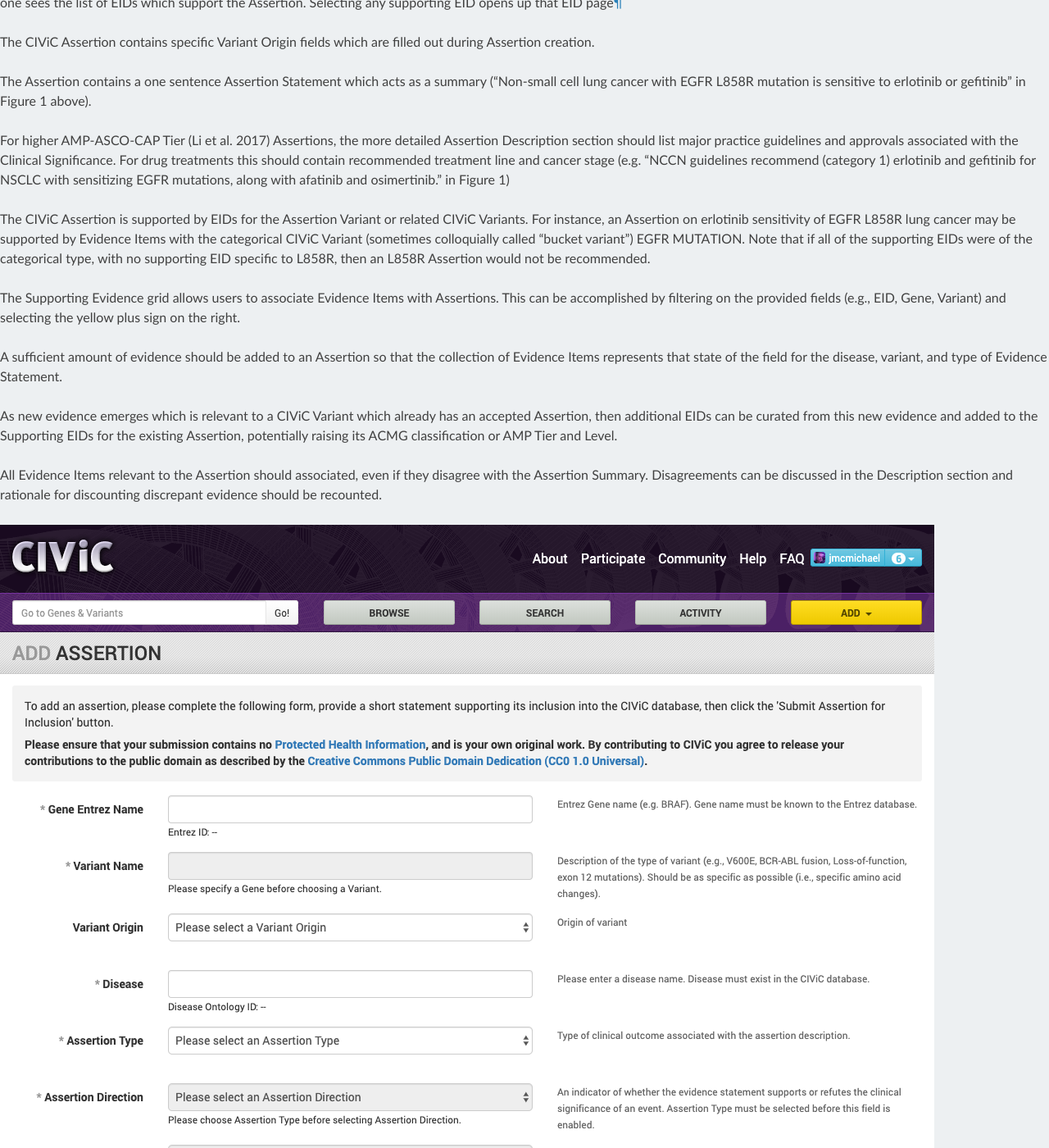
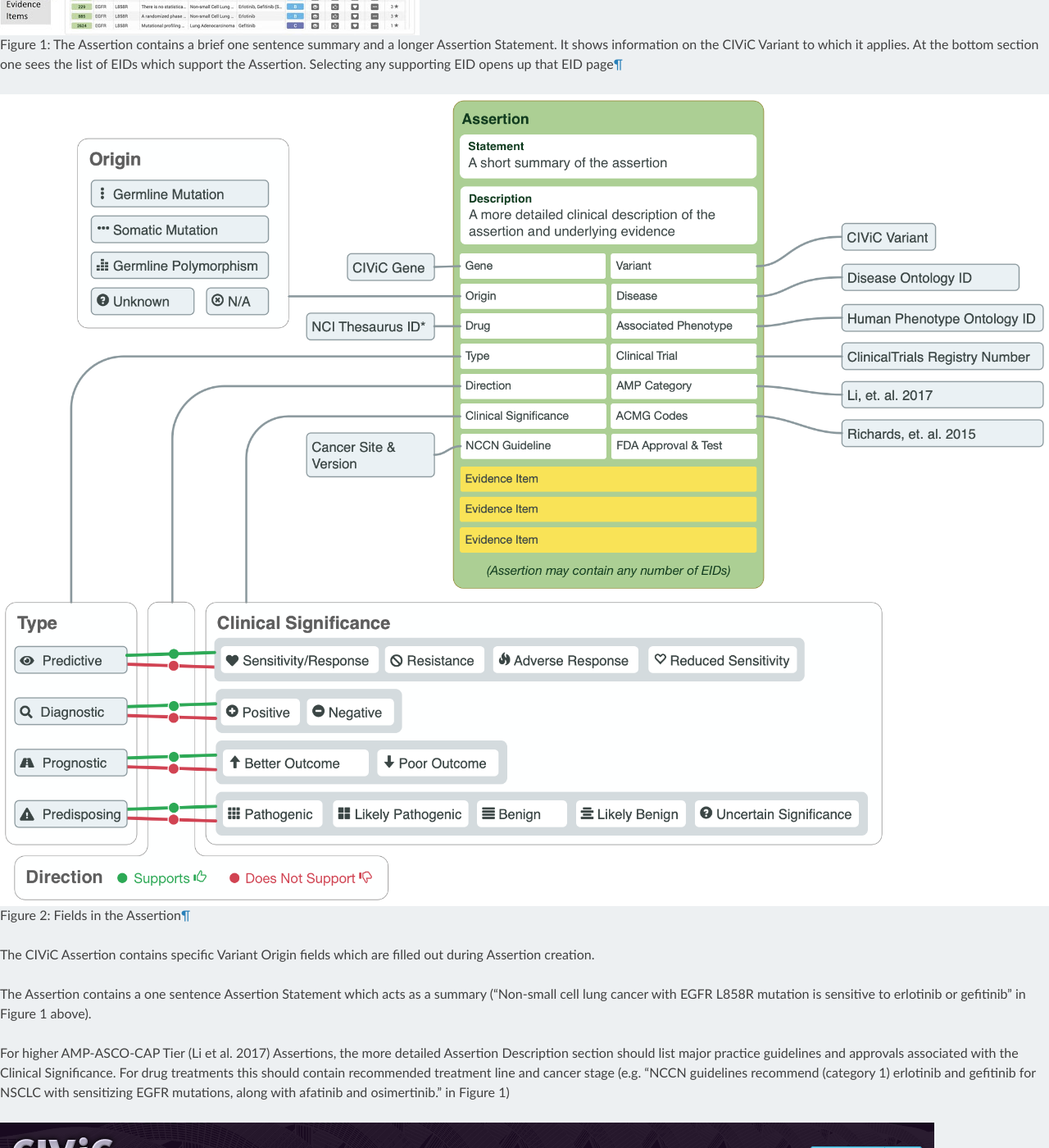
Before and after one commit to griffithlab/civic-docs, a Sphinx documentation site: the page built from docs/curating/assertions.rst, in a window 1280 px wide and 1400 px high, scrolled down 648 px. Shown: the whole window at 82% size. Built offline with Sphinx 7.4.7 and the Read the Docs theme 2.0.0, drawn with Linux system fonts in a browser that asks for light colours; grey boxes are pictures that could not be loaded.

Commit message:
removed redundant section

```diff
--- a/docs/curating/assertions.rst
+++ b/docs/curating/assertions.rst
@@ -2,13 +2,14 @@ Curating Assertions
 ===================
 The CIViC Assertion (AID) functions as a summary of a body of evidence in the form of CIViC Evidence Items (EIDs) for a particular CIViC Variant. The Assertion also brings the unique function of incorporating information from practice guidelines (e.g. NCCN) and also integrating widely adopted clinical tiering systems (e.g. AMP-ASCO-CAP (`Li et al. 2017 <https://paperpile.com/c/hW1INu/jFZK>`__) and ACMG-AMP (`Richards et al. 2015 <https://paperpile.com/c/hW1INu/n8Pq>`__).
 
-.. figure:: /images/figures/CIViC_assertion-summary-screenshot_overview_v1a.png
+.. figure:: /images/figures/CIViC_assertion-summary-screenshot_overview_v1a.jpg
    :alt: Overview of an Assertion summary view
 
    Figure 1: The Assertion contains a brief one sentence summary and a longer Assertion Statement. It shows information on the CIViC Variant to which it applies. At the bottom section one sees the list of EIDs which support the Assertion. Selecting any supporting EID opens up that EID page
 
 .. figure:: /images/figures/CIViC_assertion-fields_v1k.png
    :alt: Assertion fields
+
    Figure 2: Fields in the Assertion
 
 The CIViC Assertion contains specific Variant Origin fields which are filled out during Assertion creation.
@@ -16,20 +17,6 @@ The CIViC Assertion contains specific Variant Origin fields which are filled out
 The Assertion contains a one sentence Assertion Statement which acts as a summary (“Non-small cell lung cancer with EGFR L858R mutation is sensitive to erlotinib or gefitinib” in Figure 1 above).
 
 For higher AMP-ASCO-CAP Tier (Li et al. 2017) Assertions, the more detailed Assertion Description section should list major practice guidelines and approvals associated with the Clinical Significance. For drug treatments this should contain recommended treatment line and cancer stage (e.g. “NCCN guidelines recommend (category 1) erlotinib and gefitinib for NSCLC with sensitizing EGFR mutations, along with afatinib and osimertinib.” in Figure 1)
-
-.. figure:: /images/figures/CIViC_assertion-fields_v1k.png
-   :alt: Screenshot of Assertion submission form
-   Figure 3: The Assertion submission form is accessible by clicking the Add tab at the upper right corner of the user interface.
-
-The CIViC Assertion is supported by EIDs for the Assertion Variant or related CIViC Variants. For instance, an Assertion on erlotinib sensitivity of EGFR L858R lung cancer may be supported by Evidence Items with the categorical CIViC Variant (sometimes colloquially called “bucket variant”) EGFR MUTATION. Note that if all of the supporting EIDs were of the categorical type, with no supporting EID specific to L858R, then an L858R Assertion would not be recommended.
-
-The Supporting Evidence grid allows users to associate Evidence Items with Assertions. This can be accomplished by filtering on the provided fields (e.g., EID, Gene, Variant) and selecting the yellow plus sign on the right.
-
-A sufficient amount of evidence should be added to an Assertion so that the collection of Evidence Items represents that state of the field for the disease, variant, and type of Evidence Statement.
-
-As new evidence emerges which is relevant to a CIViC Variant which already has an accepted Assertion, then additional EIDs can be curated from this new evidence and added to the Supporting EIDs for the existing Assertion, potentially raising its ACMG classification or AMP Tier and Level.
-
-All Evidence Items relevant to the Assertion should associated, even if they disagree with the Assertion Summary. Disagreements can be discussed in the Description section and rationale for discounting discrepant evidence should be recounted.
 
 .. figure:: /images/figures/CIViC_add-assertion-screenshot_v1.png
    :alt: Add Assertion form screenshot
@@ -131,7 +118,7 @@ Figure 8 shows an example of a Predisposing Assertion. In this example, an infra
    Figure 8: Screenshot of a predisposing Assertion, AID17.
 
 Curation Practices for Predisposing Assertions
-____________________________________________
+______________________________________________
 ACMG-AMP codes (Richards et al. 2015) supporting the Predisposing Assertion are derived from supporting Evidence Items, and other sources such as population databases (See Figure 4B). Any evidence codes applied should be explained in the Description section, allowing others to rapidly re-evaluate the evidence used.
 
 All Evidence Items relevant to the Assertion should be associated, even if they disagree with the Assertion Summary. Disagreements can be discussed in the Description section and rationale for discounting discrepant evidence should be recounted.
```
Also changed, not shown: docs/curating.rst (+6 -11 lines).
